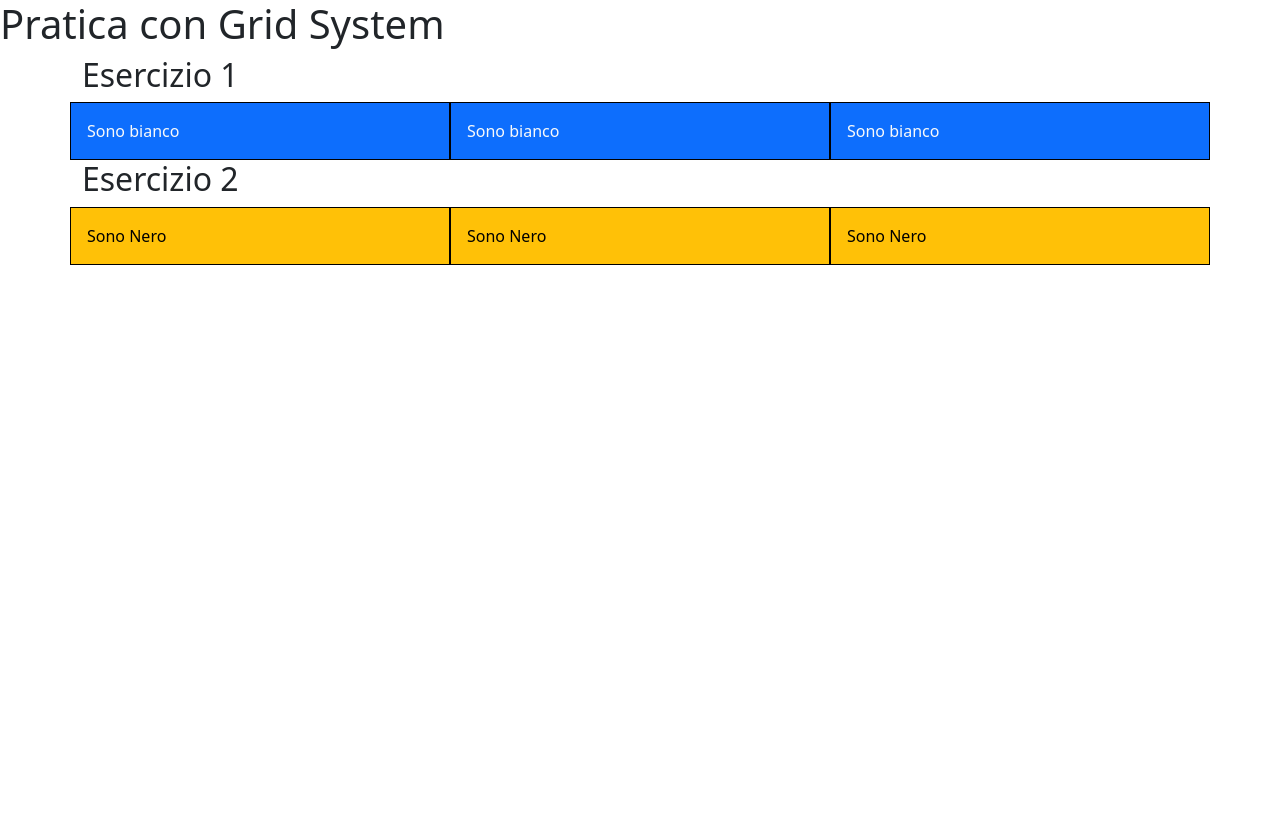
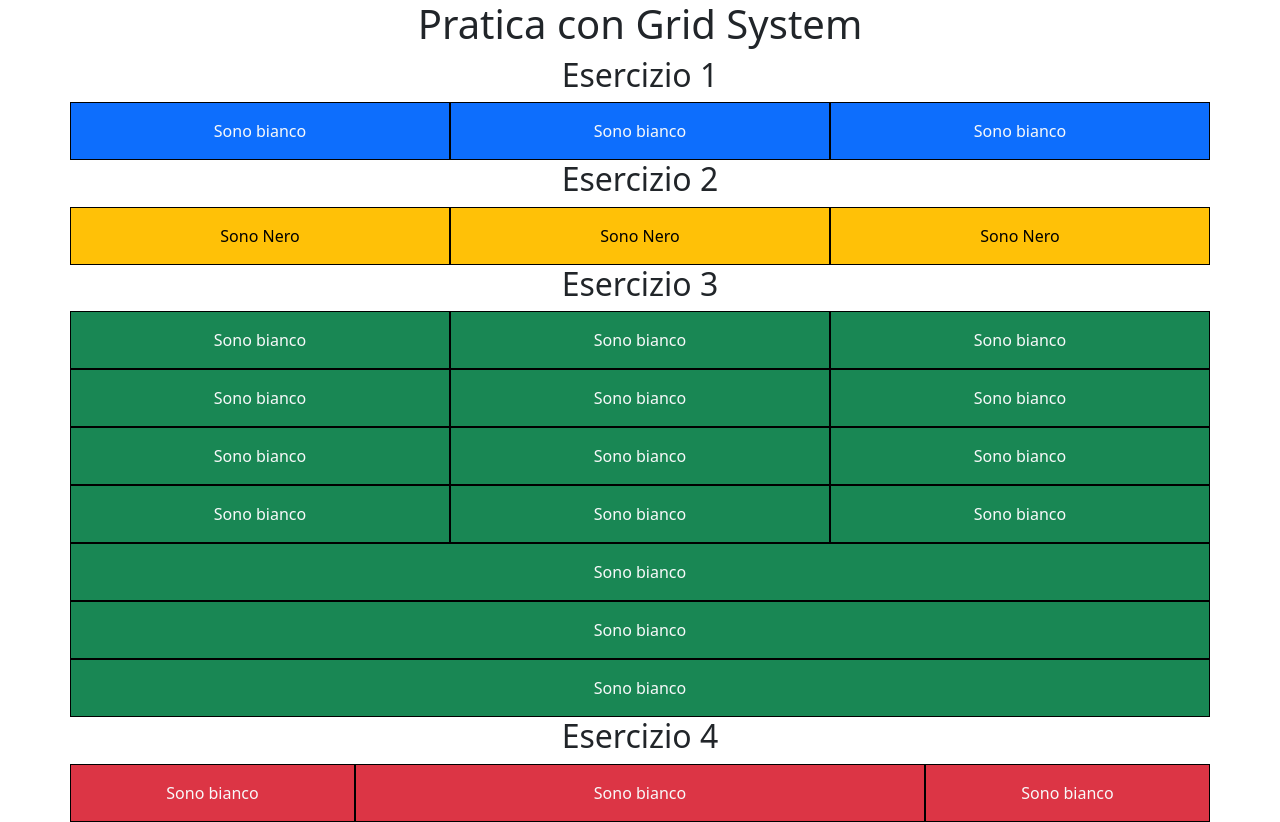
Before and after one commit to emanuelecozzolino1926/U2-W2-S1, a plain HTML site: page index.html in a window 1280 px wide. Before the commit the page ends 800 px from the top, so only its background shows below. Drawn offline with nearby package versions, Linux system fonts and the light colour scheme.

Commit message:
[UPD] Third and fourth exercises completed

```diff
--- a/index.html
+++ b/index.html
@@ -12,8 +12,8 @@
     <title>U2-W2-S1</title>
   </head>
   <body>
-    <main><h1>Pratica con Grid System</h1></main>
-    <div class="container">
+    <main><h1 class="text-center">Pratica con Grid System</h1></main>
+    <div class="container text-center">
       <h2>Esercizio 1</h2>
       <div class="row text-light">
         <div class="col col-12 col-md-4 p-3 border border-black bg-primary">
@@ -38,6 +38,74 @@
           <span>Sono Nero</span>
         </div>
       </div>
+      <h2>Esercizio 3</h2>
+      <div class="row text-light">
+        <div class="col col-12 col-sm-4 bg-success p-3 border border-black">
+          <span>Sono bianco</span>
+        </div>
+        <div class="col col-12 col-sm-4 bg-success p-3 border border-black">
+          <span>Sono bianco</span>
+        </div>
+        <div class="col col-12 col-sm-4 bg-success p-3 border border-black">
+          <span>Sono bianco</span>
+        </div>
+      </div>
+      <div class="row text-light">
+        <div class="col col-12 col-md-4 bg-success p-3 border border-black">
+          <span>Sono bianco</span>
+        </div>
+        <div class="col col-12 col-md-4 bg-success p-3 border border-black">
+          <span>Sono bianco</span>
+        </div>
+        <div class="col col-12 col-md-4 bg-success p-3 border border-black">
+          <span>Sono bianco</span>
+        </div>
+      </div>
+      <div class="row text-light">
+        <div class="col col-12 col-lg-4 bg-success p-3 border border-black">
+          <span>Sono bianco</span>
+        </div>
+        <div class="col col-12 col-lg-4 bg-success p-3 border border-black">
+          <span>Sono bianco</span>
+        </div>
+        <div class="col col-12 col-lg-4 bg-success p-3 border border-black">
+          <span>Sono bianco</span>
+        </div>
+      </div>
+      <div class="row text-light">
+        <div class="col col-12 col-xl-4 bg-success p-3 border border-black">
+          <span>Sono bianco</span>
+        </div>
+        <div class="col col-12 col-xl-4 bg-success p-3 border border-black">
+          <span>Sono bianco</span>
+        </div>
+        <div class="col col-12 col-xl-4 bg-success p-3 border border-black">
+          <span>Sono bianco</span>
+        </div>
+      </div>
+      <div class="row text-light">
+        <div class="col col-12 col-xxl-4 bg-success p-3 border border-black">
+          <span>Sono bianco</span>
+        </div>
+        <div class="col col-12 col-xxl-4 bg-success p-3 border border-black">
+          <span>Sono bianco</span>
+        </div>
+        <div class="col col-12 col-xxl-4 bg-success p-3 border border-black">
+          <span>Sono bianco</span>
+        </div>
+      </div>
+      <h2>Esercizio 4</h2>
+      <div class="row text-light">
+        <div class="col col-12 col-lg-3 p-3 bg-danger border border-black">
+          <span>Sono bianco</span>
+        </div>
+        <div class="col col-12 col-lg-6 p-3 bg-danger border border-black">
+          <span>Sono bianco</span>
+        </div>
+        <div class="col col-12 col-lg-3 p-3 bg-danger border border-black">
+          <span>Sono bianco</span>
+        </div>
+      </div>
     </div>
   </body>
 </html>
```
